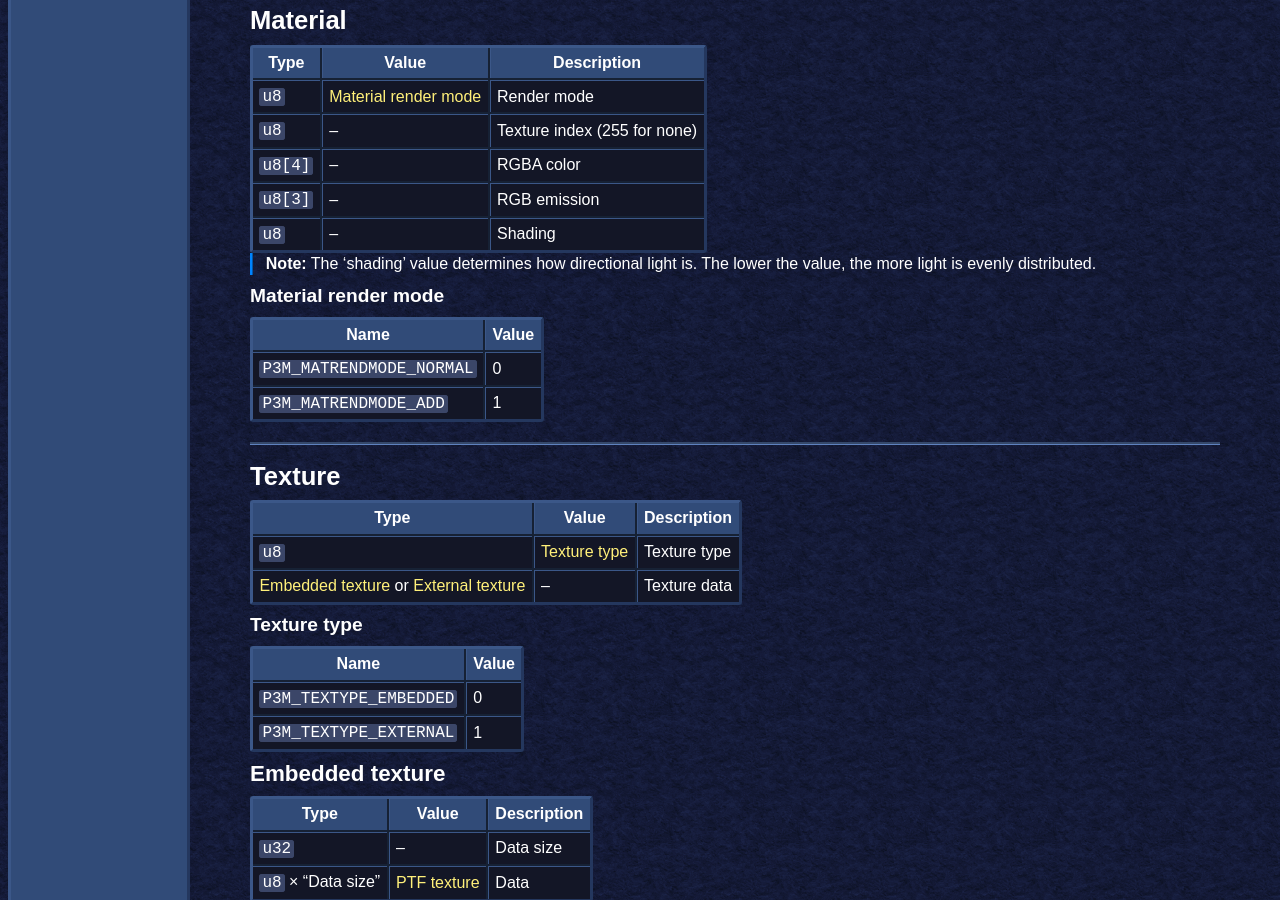
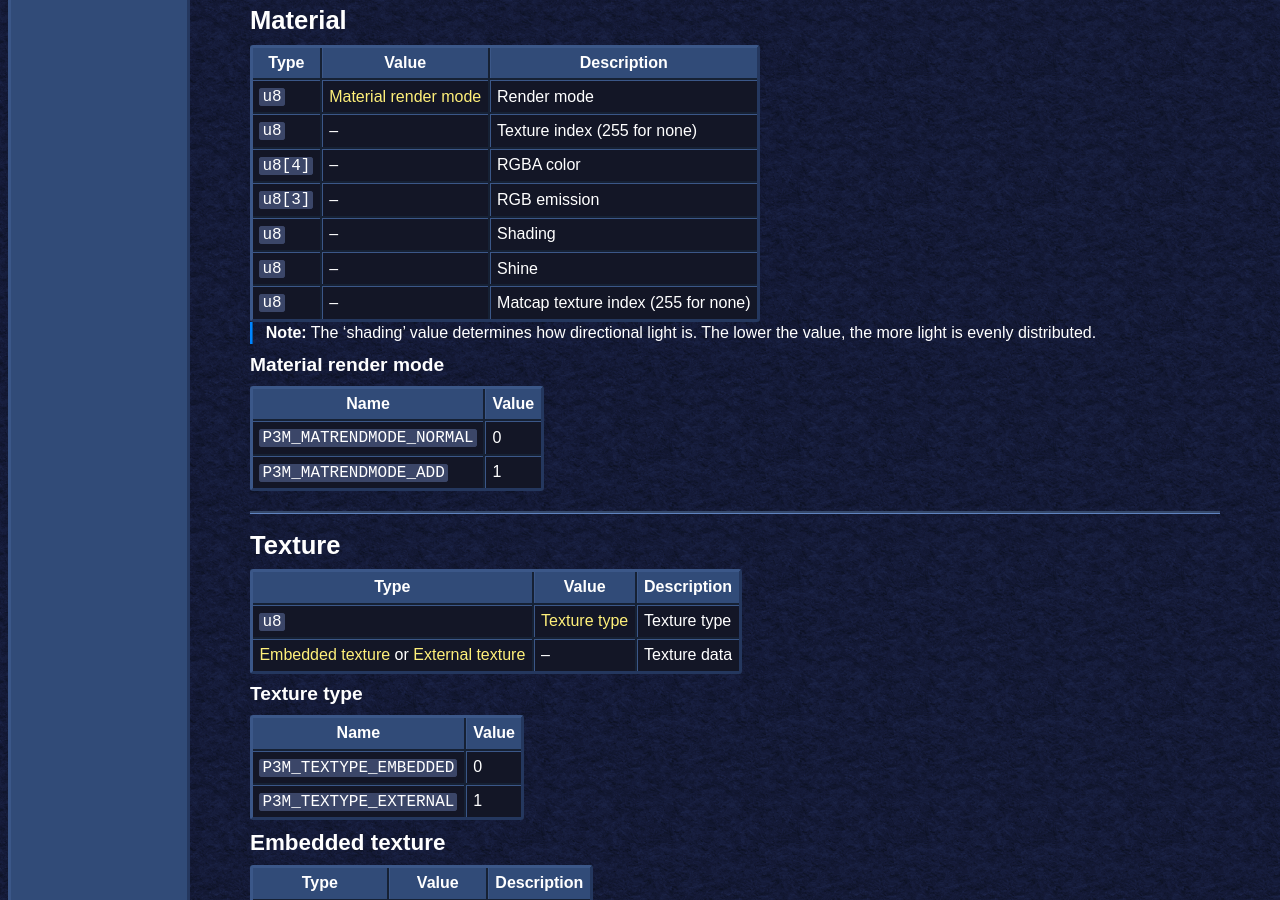
Before and after one commit to PlatinumSrc/platinumsrc.github.io, a Jekyll site: the page built from docs/formats/p3m/index.md, in a window 1280 px wide and 900 px high, scrolled down 3185 px. Built offline with Jekyll 4.4.1, drawn with Linux system fonts in a browser that asks for light colours.

Commit message:
P3M and PMF docs update

```diff
--- a/docs/formats/p3m/index.md
+++ b/docs/formats/p3m/index.md
@@ -152,6 +152,8 @@ next: paf
 | `u8[4]` | -- | RGBA color
 | `u8[3]` | -- | RGB emission
 | `u8` | -- | Shading
+| `u8` | -- | Shine
+| `u8` | -- | Matcap texture index \(255 for none\)
 
 {:.note}
 > **Note:**
```
Also changed, not shown: docs/formats/pmf/index.md (+2 -0 lines).
